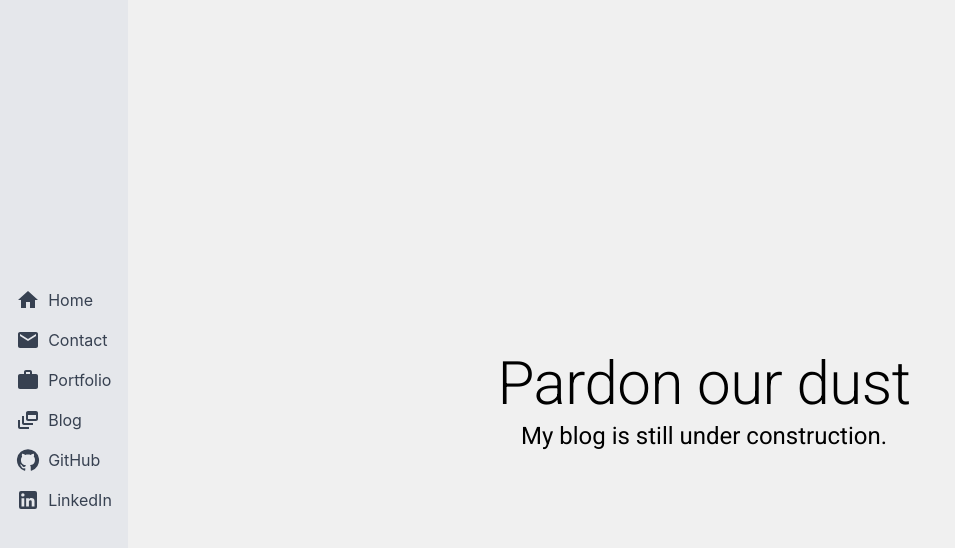
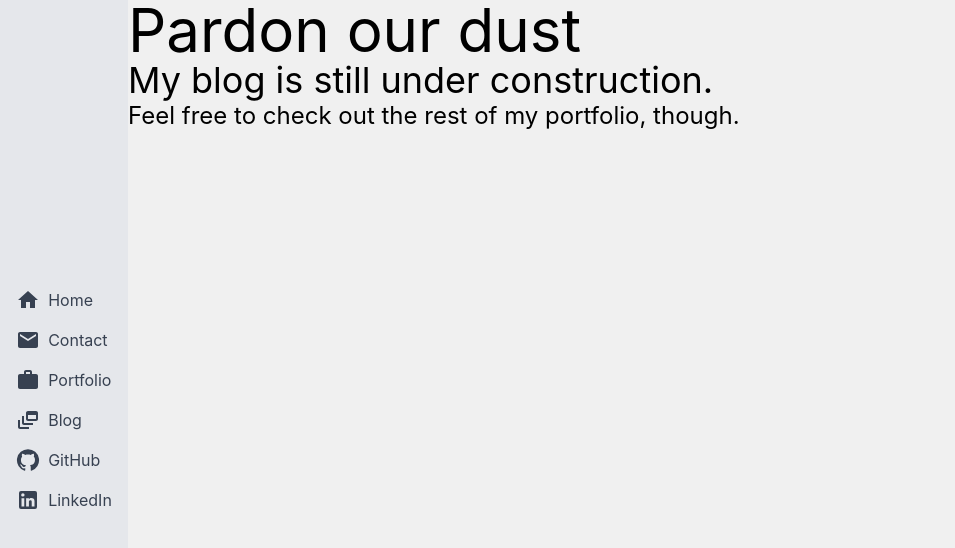
Before and after one commit to Korjubzot/react-portfolio, a React (Create React App) app: page /blog in a window 1280 px wide. Shown: the top 548 px of the page, without its empty margins (0-955 px from the left). Built offline with nearby package versions, Linux system fonts and the light colour scheme.

Commit message:
Restyled Blog with Tailwind

```diff
--- a/src/components/blog/blog.css
+++ /dev/null
@@ -1,16 +0,0 @@
-.page-container {
-  display: flex;
-  justify-content: center;
-  align-items: center;
-  text-align: center;
-  margin: auto;
-  height: 100vh;
-}
-
-.blog-container {
-  display: flex;
-  flex-direction: column;
-  justify-content: center;
-  text-align: center;
-  align-items: center;
-}
--- a/src/components/blog/blog.js
+++ b/src/components/blog/blog.js
@@ -1,16 +1,14 @@
 import React from "react";
-import { Typography } from "@mui/material";
-
-import "./blog.css";
 
 function Blog() {
   return (
     <div className="page-container">
       <div className="blog-container">
-        <Typography variant="h2">Pardon our dust</Typography>
-        <Typography variant="h5">
-          My blog is still under construction.
-        </Typography>
+        <h1 className="text-6xl">Pardon our dust</h1>
+        <h2 className="text-4xl">My blog is still under construction.</h2>
+        <p className="text-2xl">
+          Feel free to check out the rest of my portfolio, though.
+        </p>
         {/* TODO build this with Wordpress */}
       </div>
     </div>
```
